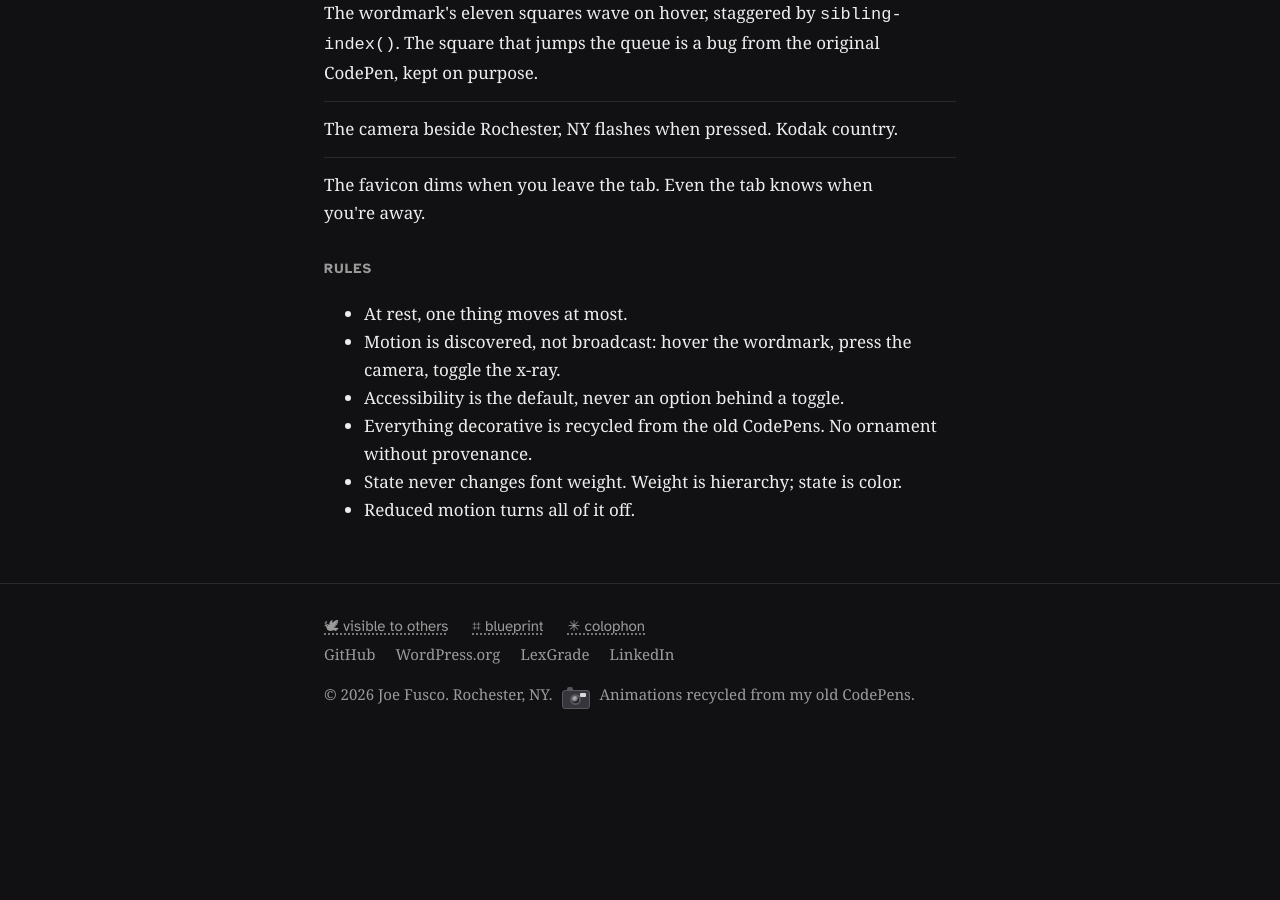
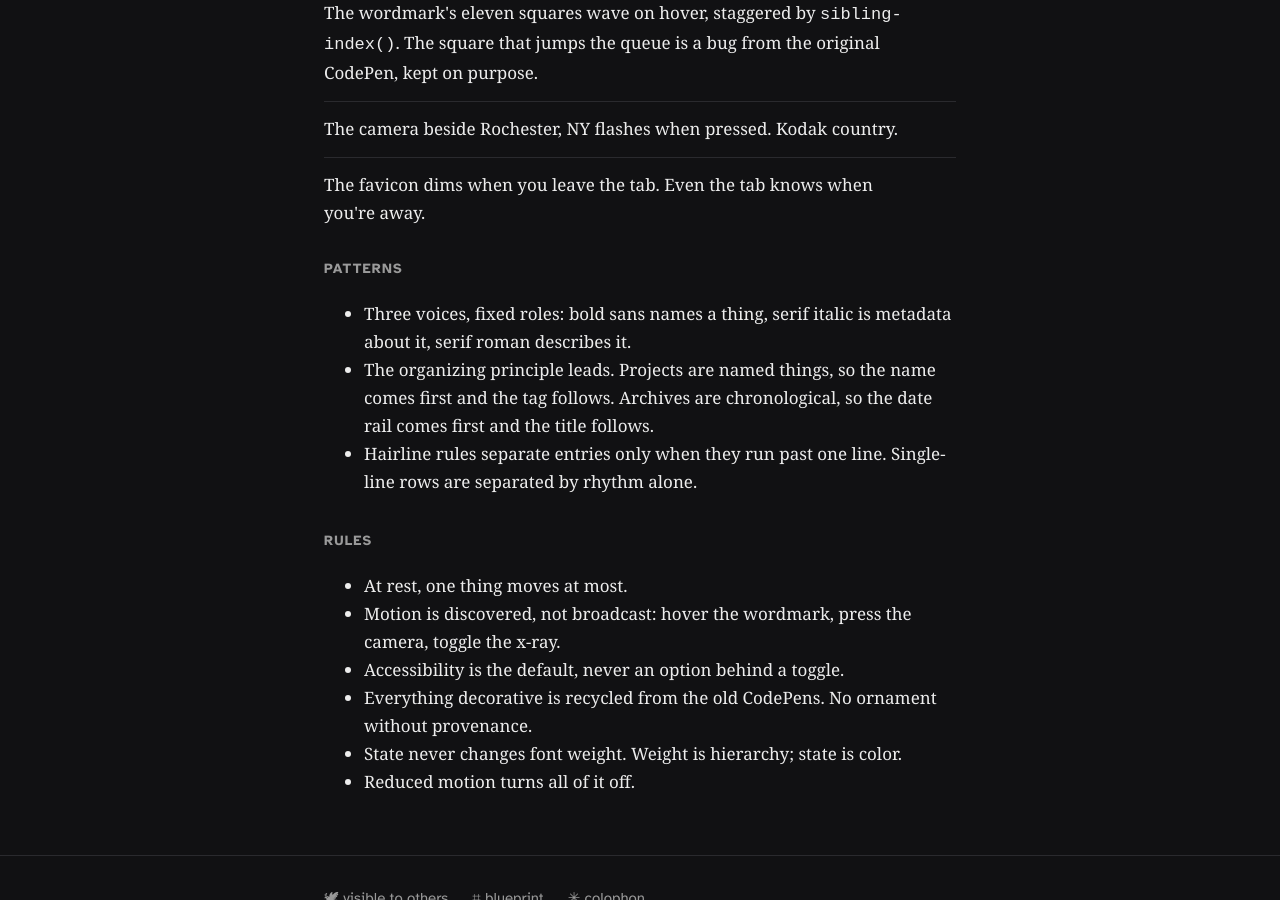
Before and after one commit to josephfusco/josephfusco.github.io, a Jekyll site: the page built from design.html, in a window 1280 px wide and 900 px high, scrolled down 1307 px. Built offline with Jekyll 4.4.1, drawn with Linux system fonts in a browser that asks for light colours; before the commit the page ends 2072 px from its top, so only the background shows below that.

Commit message:
Design page: codify the list patterns under a Patterns section
Three fixed type roles, the organizing principle leads, hairlines only
past one line.

Co-Authored-By: Claude Fable 5 <noreply@anthropic.com>
Claude-Session: https://claude.ai/code/session_019vAcPMvpcgUVRcyZCqV9hM

```diff
--- a/design.html
+++ b/design.html
@@ -67,6 +67,15 @@ permalink: /design
 		</ul>
 	</section>
 
+	<section class="block" aria-label="Patterns">
+		<h2>Patterns</h2>
+		<ul>
+			<li>Three voices, fixed roles: bold sans names a thing, serif italic is metadata about it, serif roman describes it.</li>
+			<li>The organizing principle leads. Projects are named things, so the name comes first and the tag follows. Archives are chronological, so the date rail comes first and the title follows.</li>
+			<li>Hairline rules separate entries only when they run past one line. Single-line rows are separated by rhythm alone.</li>
+		</ul>
+	</section>
+
 	<section class="block" aria-label="Rules">
 		<h2>Rules</h2>
 		<ul>
```
